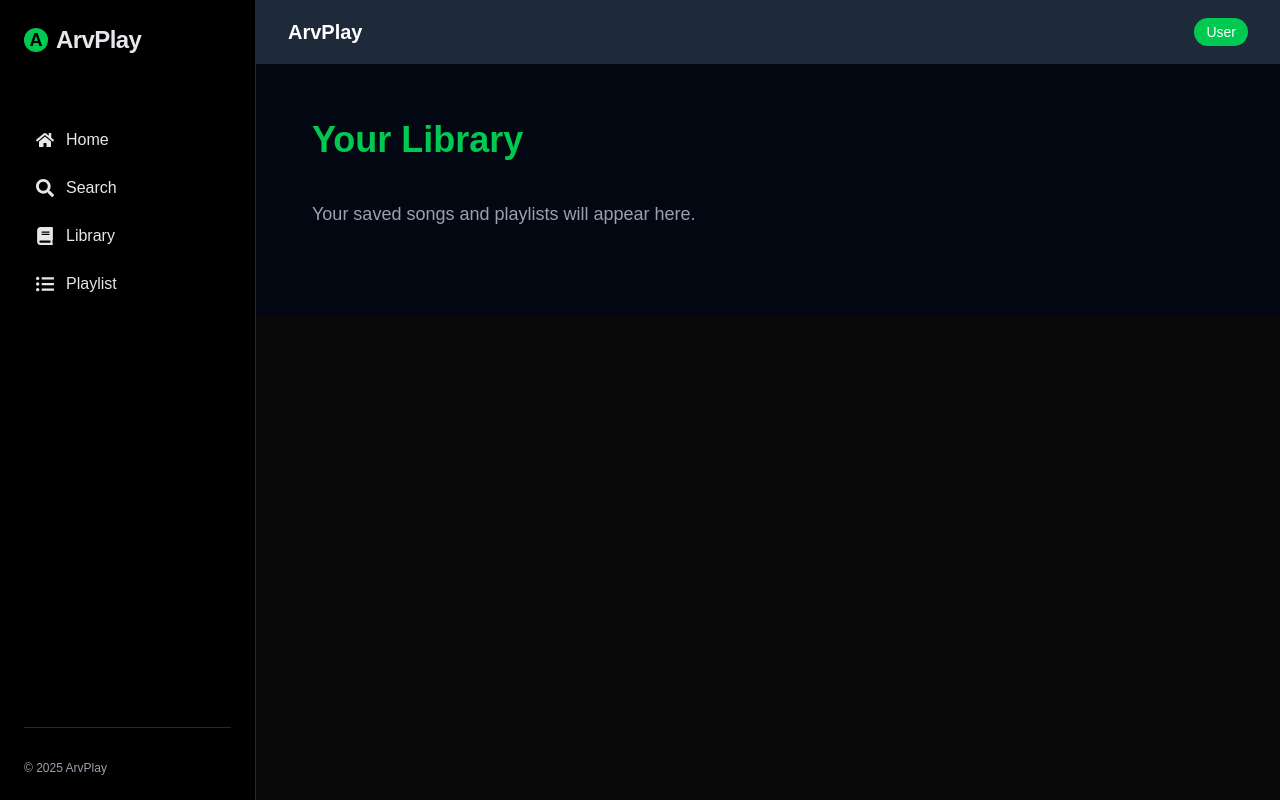
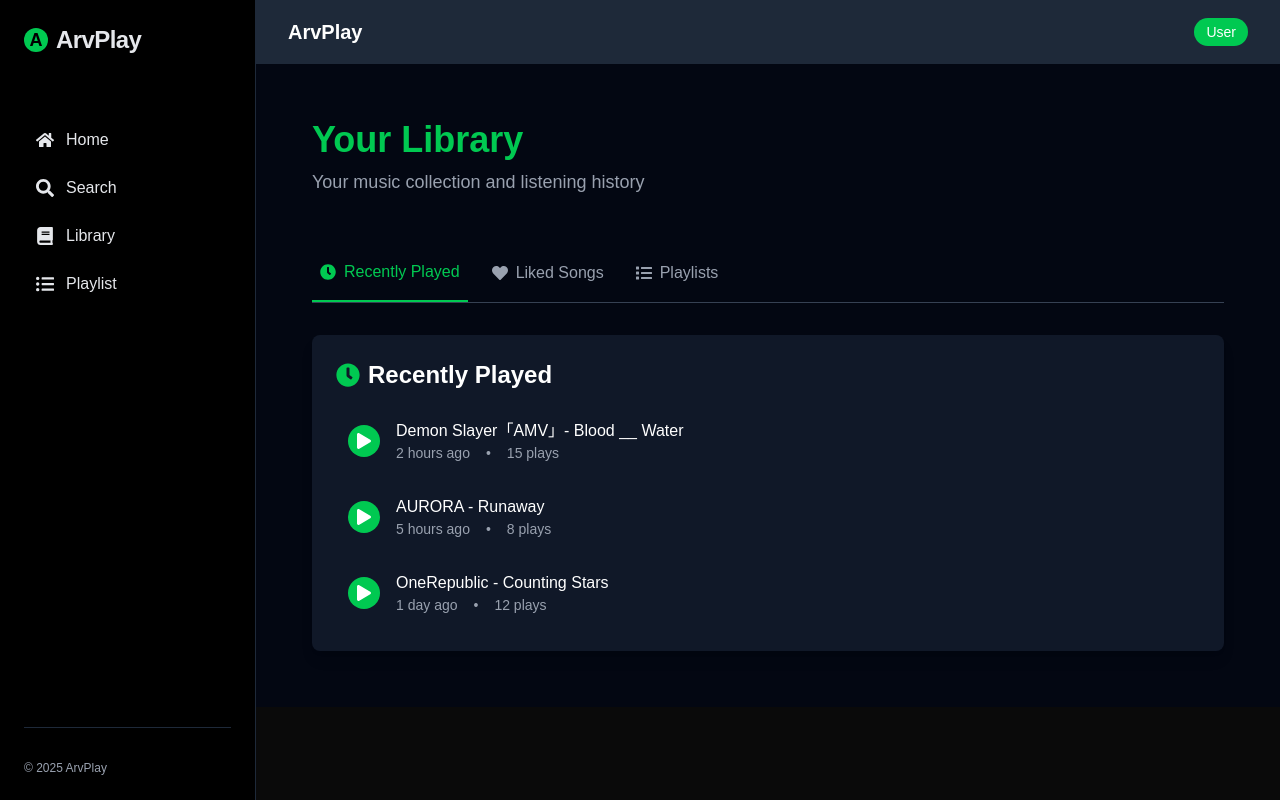
Before and after one commit to Dcosta-Arvin-Arun/ArvPlay, a Next.js app: page /library in a window 1280 px wide. Built offline with nearby package versions, Linux system fonts and the light colour scheme.

Commit message:
feat: implemented linrary page

```diff
--- a/src/app/library/page.tsx
+++ b/src/app/library/page.tsx
@@ -1,9 +1,5 @@
+import LibraryClient from "../../components/LibraryClient";
+
 export default function Library() {
-  return (
-    <div className="flex flex-col gap-8 p-8">
-      <h1 className="text-4xl font-bold mb-2 text-green-500">Your Library</h1>
-      <p className="text-gray-400 text-lg mb-8">Your saved songs and playlists will appear here.</p>
-      {/* Add user's playlists and liked songs here */}
-    </div>
-  );
+  return <LibraryClient />;
 }
--- /dev/null
+++ b/src/components/LibraryClient.tsx
@@ -0,0 +1,212 @@
+"use client";
+import { useEffect, useState } from "react";
+import { FaPlay, FaHeart, FaClock, FaList, FaMusic } from "react-icons/fa";
+
+type Song = {
+  id: string;
+  title: string;
+  file: string;
+};
+
+type RecentlyPlayed = Song & {
+  lastPlayed: string;
+  playCount: number;
+};
+
+export default function LibraryClient({ onPlay }: { onPlay?: (song: Song) => void }) {
+  const [songs, setSongs] = useState<Song[]>([]);
+  const [recentlyPlayed, setRecentlyPlayed] = useState<RecentlyPlayed[]>([]);
+  const [likedSongs, setLikedSongs] = useState<Song[]>([]);
+  const [activeTab, setActiveTab] = useState<'recent' | 'liked' | 'playlists'>('recent');
+
+  useEffect(() => {
+    // Fetch all songs
+    fetch("/api/songs")
+      .then((res) => res.json())
+      .then((data) => setSongs(data.songs || []));
+
+    // Mock recently played (in real app, this would come from user data)
+    const mockRecentlyPlayed: RecentlyPlayed[] = [
+      {
+        id: "1",
+        title: "Demon Slayer「AMV」- Blood __ Water",
+        file: "/music/Demon Slayer「AMV」-  Blood __ Water.mp3",
+        lastPlayed: "2 hours ago",
+        playCount: 15
+      },
+      {
+        id: "2",
+        title: "AURORA - Runaway",
+        file: "/music/AURORA - Runaway [blank].mp3",
+        lastPlayed: "5 hours ago",
+        playCount: 8
+      },
+      {
+        id: "3",
+        title: "OneRepublic - Counting Stars",
+        file: "/music/OneRepublic - Counting Stars.mp3",
+        lastPlayed: "1 day ago",
+        playCount: 12
+      }
+    ];
+    setRecentlyPlayed(mockRecentlyPlayed);
+
+    // Mock liked songs
+    const mockLikedSongs: Song[] = [
+      {
+        id: "1",
+        title: "AURORA - Runaway",
+        file: "/music/AURORA - Runaway [blank].mp3"
+      },
+      {
+        id: "2",
+        title: "Arijit Singh - Khairiyat",
+        file: "/music/Arijit Singh - Khairiyat (Bonus Track).mp3"
+      }
+    ];
+    setLikedSongs(mockLikedSongs);
+  }, []);
+
+  const formatPlayCount = (count: number) => {
+    return count === 1 ? "1 play" : `${count} plays`;
+  };
+
+  return (
+    <div className="flex flex-col gap-8 p-8">
+      <div>
+        <h1 className="text-4xl font-bold mb-2 text-green-500">Your Library</h1>
+        <p className="text-gray-400 text-lg mb-8">Your music collection and listening history</p>
+      </div>
+
+      {/* Tab Navigation */}
+      <div className="flex gap-4 border-b border-gray-700">
+        <button
+          onClick={() => setActiveTab('recent')}
+          className={`flex items-center gap-2 pb-4 px-2 transition-colors ${
+            activeTab === 'recent'
+              ? 'text-green-500 border-b-2 border-green-500'
+              : 'text-gray-400 hover:text-white'
+          }`}
+        >
+          <FaClock />
+          Recently Played
+        </button>
+        <button
+          onClick={() => setActiveTab('liked')}
+          className={`flex items-center gap-2 pb-4 px-2 transition-colors ${
+            activeTab === 'liked'
+              ? 'text-green-500 border-b-2 border-green-500'
+              : 'text-gray-400 hover:text-white'
+          }`}
+        >
+          <FaHeart />
+          Liked Songs
+        </button>
+        <button
+          onClick={() => setActiveTab('playlists')}
+          className={`flex items-center gap-2 pb-4 px-2 transition-colors ${
+            activeTab === 'playlists'
+              ? 'text-green-500 border-b-2 border-green-500'
+              : 'text-gray-400 hover:text-white'
+          }`}
+        >
+          <FaList />
+          Playlists
+        </button>
+      </div>
+
+      {/* Tab Content */}
+      <div className="bg-gray-900 rounded-lg p-6 shadow-lg">
+        {activeTab === 'recent' && (
+          <div>
+            <h2 className="text-2xl font-semibold mb-4 text-white flex items-center gap-2">
+              <FaClock className="text-green-500" />
+              Recently Played
+            </h2>
+            {recentlyPlayed.length === 0 ? (
+              <div className="text-center py-8 text-gray-400">
+                <FaMusic className="mx-auto text-4xl mb-4 opacity-50" />
+                <p>No recently played songs yet</p>
+                <p className="text-sm">Start listening to see your history here</p>
+              </div>
+            ) : (
+              <div className="space-y-2">
+                {recentlyPlayed.map((song) => (
+                  <div key={song.id} className="flex items-center gap-4 p-3 hover:bg-gray-800 rounded-lg transition-colors">
+                    <button
+                      className="bg-green-500 hover:bg-green-600 p-2 rounded-full text-white flex items-center justify-center"
+                      onClick={() => onPlay && onPlay(song)}
+                      aria-label={`Play ${song.title}`}
+                    >
+                      <FaPlay />
+                    </button>
+                    <div className="flex-1 min-w-0">
+                      <h3 className="text-white font-medium truncate">{song.title}</h3>
+                      <div className="flex items-center gap-4 text-sm text-gray-400">
+                        <span>{song.lastPlayed}</span>
+                        <span>•</span>
+                        <span>{formatPlayCount(song.playCount)}</span>
+                      </div>
+                    </div>
+                  </div>
+                ))}
+              </div>
+            )}
+          </div>
+        )}
+
+        {activeTab === 'liked' && (
+          <div>
+            <h2 className="text-2xl font-semibold mb-4 text-white flex items-center gap-2">
+              <FaHeart className="text-red-500" />
+              Liked Songs
+            </h2>
+            {likedSongs.length === 0 ? (
+              <div className="text-center py-8 text-gray-400">
+                <FaHeart className="mx-auto text-4xl mb-4 opacity-50" />
+                <p>No liked songs yet</p>
+                <p className="text-sm">Like songs to add them to your collection</p>
+              </div>
+            ) : (
+              <div className="space-y-2">
+                {likedSongs.map((song) => (
+                  <div key={song.id} className="flex items-center gap-4 p-3 hover:bg-gray-800 rounded-lg transition-colors">
+                    <button
+                      className="bg-green-500 hover:bg-green-600 p-2 rounded-full text-white flex items-center justify-center"
+                      onClick={() => onPlay && onPlay(song)}
+                      aria-label={`Play ${song.title}`}
+                    >
+                      <FaPlay />
+                    </button>
+                    <div className="flex-1 min-w-0">
+                      <h3 className="text-white font-medium truncate">{song.title}</h3>
+                      <p className="text-sm text-gray-400">Liked song</p>
+                    </div>
+                    <FaHeart className="text-red-500" />
+                  </div>
+                ))}
+              </div>
+            )}
+          </div>
+        )}
+
+        {activeTab === 'playlists' && (
+          <div>
+            <h2 className="text-2xl font-semibold mb-4 text-white flex items-center gap-2">
+              <FaList className="text-blue-500" />
+              Playlists
+            </h2>
+            <div className="text-center py-8 text-gray-400">
+              <FaList className="mx-auto text-4xl mb-4 opacity-50" />
+              <p>No playlists yet</p>
+              <p className="text-sm">Create playlists to organize your music</p>
+              <button className="mt-4 bg-green-500 hover:bg-green-600 px-4 py-2 rounded-lg text-white transition-colors">
+                Create Playlist
+              </button>
+            </div>
+          </div>
+        )}
+      </div>
+    </div>
+  );
+}
```
Also changed, not shown: 1 other file (tests, documents, lock files or other folders).
